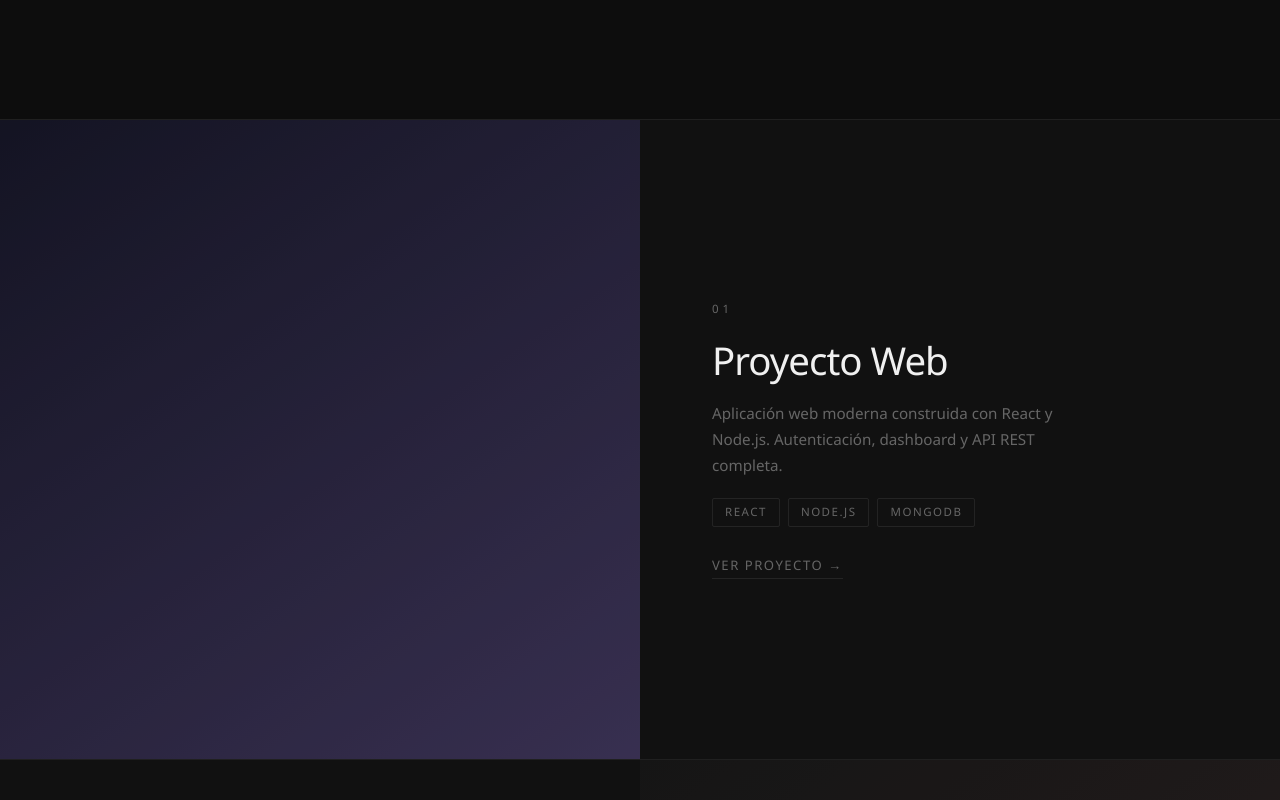
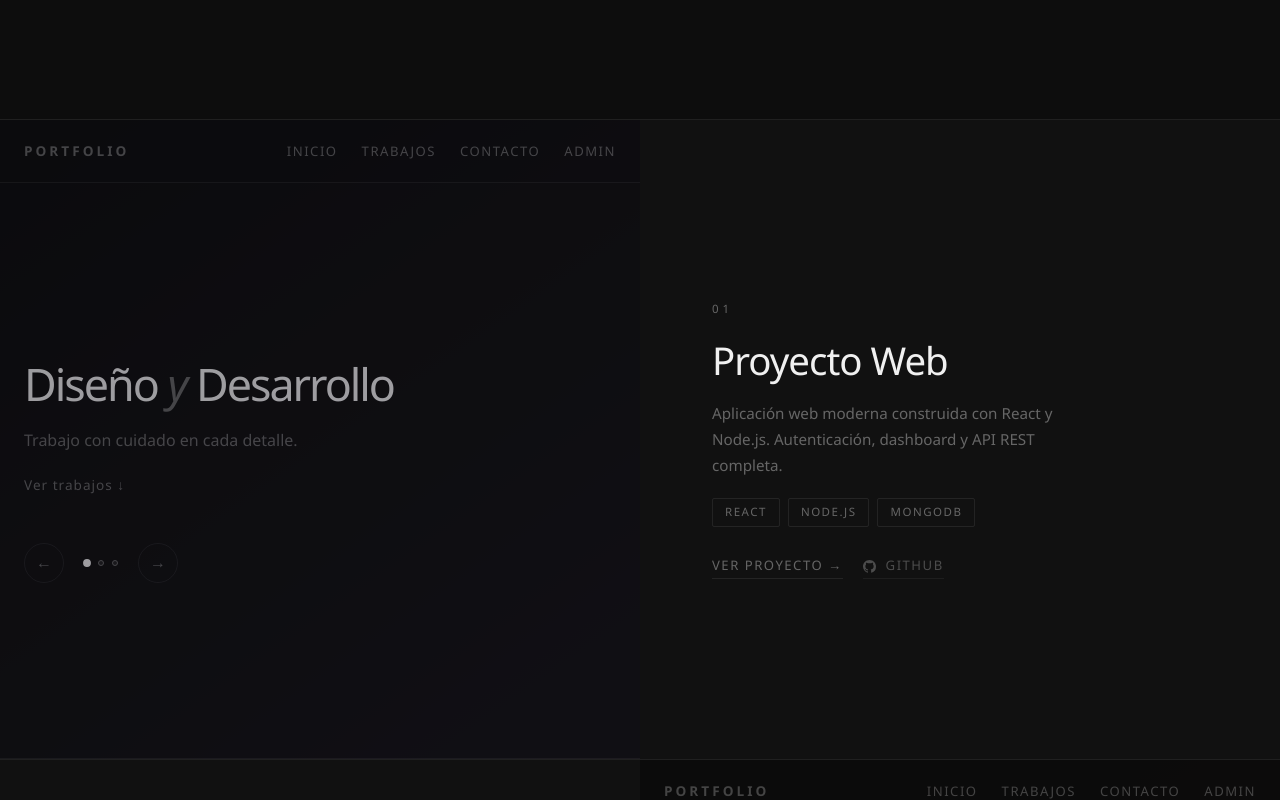
Before and after one commit to leonnnc/aplicaweb, a plain HTML site: page index.html in a window 1280 px wide. Shown: the part 680-1480 px from the top of the page. Drawn offline with Linux system fonts and the light colour scheme.

Commit message:
feat: separar URL web y GitHub, preview iframe, dos botones por proyecto

```diff
--- a/admin.js
+++ b/admin.js
@@ -156,6 +156,7 @@ function editarProyecto(index) {
   document.getElementById('pEstado').value     = p.estado;
   document.getElementById('pTags').value       = p.tags.join(', ');
   document.getElementById('pUrl').value        = p.url || '';
+  document.getElementById('pGithubUrl').value  = p.githubUrl || '';
   document.getElementById('pColor').value      = p.color;
   document.querySelectorAll('.color-opt').forEach(o => {
     o.classList.toggle('active', o.dataset.color === p.color);
@@ -193,6 +194,7 @@ proyectoForm.addEventListener('submit', e => {
     estado:      document.getElementById('pEstado').value,
     tags:        document.getElementById('pTags').value.split(',').map(t => t.trim()).filter(Boolean),
     url:         document.getElementById('pUrl').value.trim(),
+    githubUrl:   document.getElementById('pGithubUrl').value.trim(),
     color:       document.getElementById('pColor').value,
     id:          Date.now(),
     githubRepo:  currentLinkedRepo || null,
@@ -392,7 +394,8 @@ function fillFormFromRepo(repo) {
   document.getElementById('pCategoria').value = cat;
   document.getElementById('pEstado').value    = repo.archived ? 'Completado' : 'En Progreso';
   document.getElementById('pTags').value      = tags.join(', ');
-  document.getElementById('pUrl').value       = repo.html_url;
+  document.getElementById('pUrl').value       = repo.homepage || ''; // URL de la web del proyecto
+  document.getElementById('pGithubUrl').value = repo.html_url;       // URL del repo GitHub
   document.getElementById('pColor').value     = color;
 
   // seleccionar color visualmente si coincide
--- a/script.js
+++ b/script.js
@@ -63,25 +63,46 @@ function renderTrabajosPortfolio() {
 
   container.innerHTML = proyectos.map((p, i) => {
     const esInverso = i % 2 !== 0 ? 'inverso' : '';
-    const tags = p.tags.map(t => `<span>${t}</span>`).join('');
-    const url  = p.url || '#';
-    const num  = String(i + 1).padStart(2, '0');
+    const tags      = p.tags.map(t => `<span>${t}</span>`).join('');
+    const num       = String(i + 1).padStart(2, '0');
+    const urlWeb    = p.url || '';
+    const urlGh     = p.githubUrl || p.url || '';
+
+    // Botón "Ver proyecto" → solo si hay URL de la web
+    const btnWeb = urlWeb
+      ? `<a href="${urlWeb}" class="btn-outline" target="_blank" rel="noopener">Ver proyecto →</a>`
+      : '';
+
+    // Botón GitHub → solo si hay URL de GitHub
+    const btnGh = urlGh
+      ? `<a href="${urlGh}" class="btn-outline btn-github" target="_blank" rel="noopener">
+           <svg width="13" height="13" viewBox="0 0 24 24" fill="currentColor" style="vertical-align:middle;margin-right:5px"><path d="M12 0C5.37 0 0 5.37 0 12c0 5.31 3.435 9.795 8.205 11.385.6.105.825-.255.825-.57 0-.285-.015-1.23-.015-2.235-3.015.555-3.795-.735-4.035-1.41-.135-.345-.72-1.41-1.23-1.695-.42-.225-1.02-.78-.015-.795.945-.015 1.62.87 1.845 1.23 1.08 1.815 2.805 1.305 3.495.99.105-.78.42-1.305.765-1.605-2.67-.3-5.46-1.335-5.46-5.925 0-1.305.465-2.385 1.23-3.225-.12-.3-.54-1.53.12-3.18 0 0 1.005-.315 3.3 1.23.96-.27 1.98-.405 3-.405s2.04.135 3 .405c2.295-1.56 3.3-1.23 3.3-1.23.66 1.65.24 2.88.12 3.18.765.84 1.23 1.905 1.23 3.225 0 4.605-2.805 5.625-5.475 5.925.435.375.81 1.095.81 2.22 0 1.605-.015 2.895-.015 3.3 0 .315.225.69.825.57A12.02 12.02 0 0 0 24 12c0-6.63-5.37-12-12-12z"/></svg>
+           GitHub
+         </a>`
+      : '';
+
+    // Imagen: si hay URL web intentamos screenshot via servicio público
+    const imgStyle = `background:${p.color}`;
 
     return `
       <div class="trabajo ${esInverso}">
-        <div class="trabajo-imagen" style="background:${p.color}"></div>
+        <div class="trabajo-imagen" style="${imgStyle}">
+          ${urlWeb ? `<iframe class="trabajo-preview" src="${urlWeb}" loading="lazy" sandbox="allow-scripts allow-same-origin" title="${p.nombre}"></iframe>` : ''}
+        </div>
         <div class="trabajo-info">
           <span class="trabajo-num">${num}</span>
           <h2>${p.nombre}</h2>
           <p>${p.descripcion}</p>
           <div class="trabajo-tags">${tags}</div>
-          <a href="${url}" class="btn-outline" ${url !== '#' ? 'target="_blank"' : ''}>Ver proyecto →</a>
+          <div class="trabajo-btns">
+            ${btnWeb}
+            ${btnGh}
+          </div>
         </div>
       </div>
     `;
   }).join('');
 
-  // Re-aplicar animación scroll a los nuevos elementos
   initScrollAnimation();
 }
 
--- a/styles.css
+++ b/styles.css
@@ -250,6 +250,43 @@ a { text-decoration: none; color: inherit; }
   letter-spacing: 3px;
 }
 
+/* Dos botones lado a lado */
+.trabajo-btns {
+  display: flex;
+  flex-wrap: wrap;
+  gap: 20px;
+  margin-top: 8px;
+  align-items: center;
+}
+
+.trabajo-btns .btn-outline { margin-top: 0; }
+
+.btn-github {
+  color: var(--text-soft);
+  opacity: 0.7;
+}
+
+.btn-github:hover { opacity: 1; letter-spacing: 2px; }
+
+/* Preview iframe dentro de la imagen */
+.trabajo-imagen {
+  position: relative;
+  overflow: hidden;
+}
+
+.trabajo-preview {
+  position: absolute;
+  inset: 0;
+  width: 100%;
+  height: 100%;
+  border: none;
+  opacity: 0.85;
+  transition: opacity 0.3s;
+  pointer-events: none;
+}
+
+.trabajo:hover .trabajo-preview { opacity: 1; pointer-events: auto; }
+
 /* ===== CONTACTO ===== */
 .contacto {
   display: flex;
```
Also changed, not shown: admin.html (+7 -2 lines).
